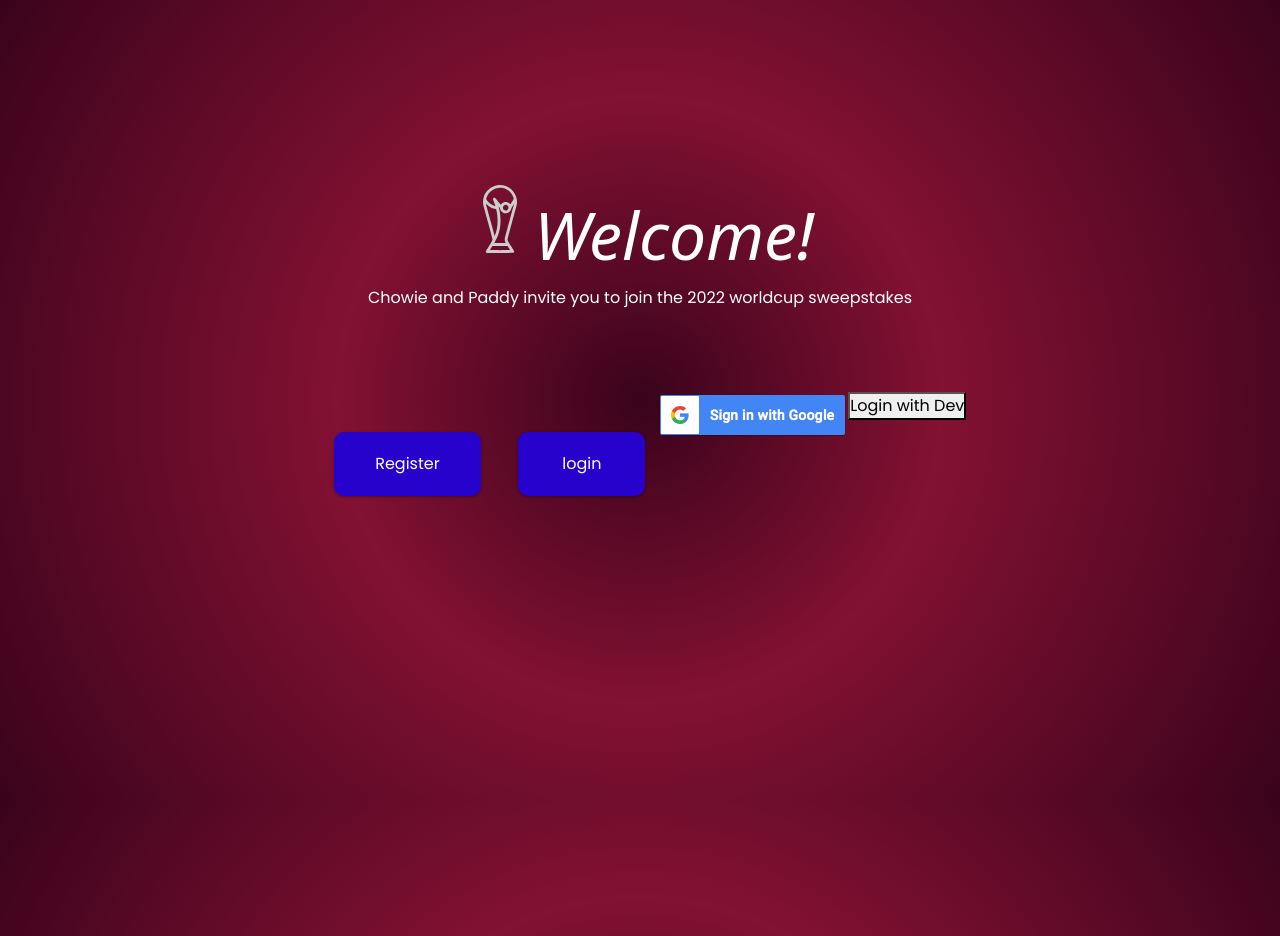
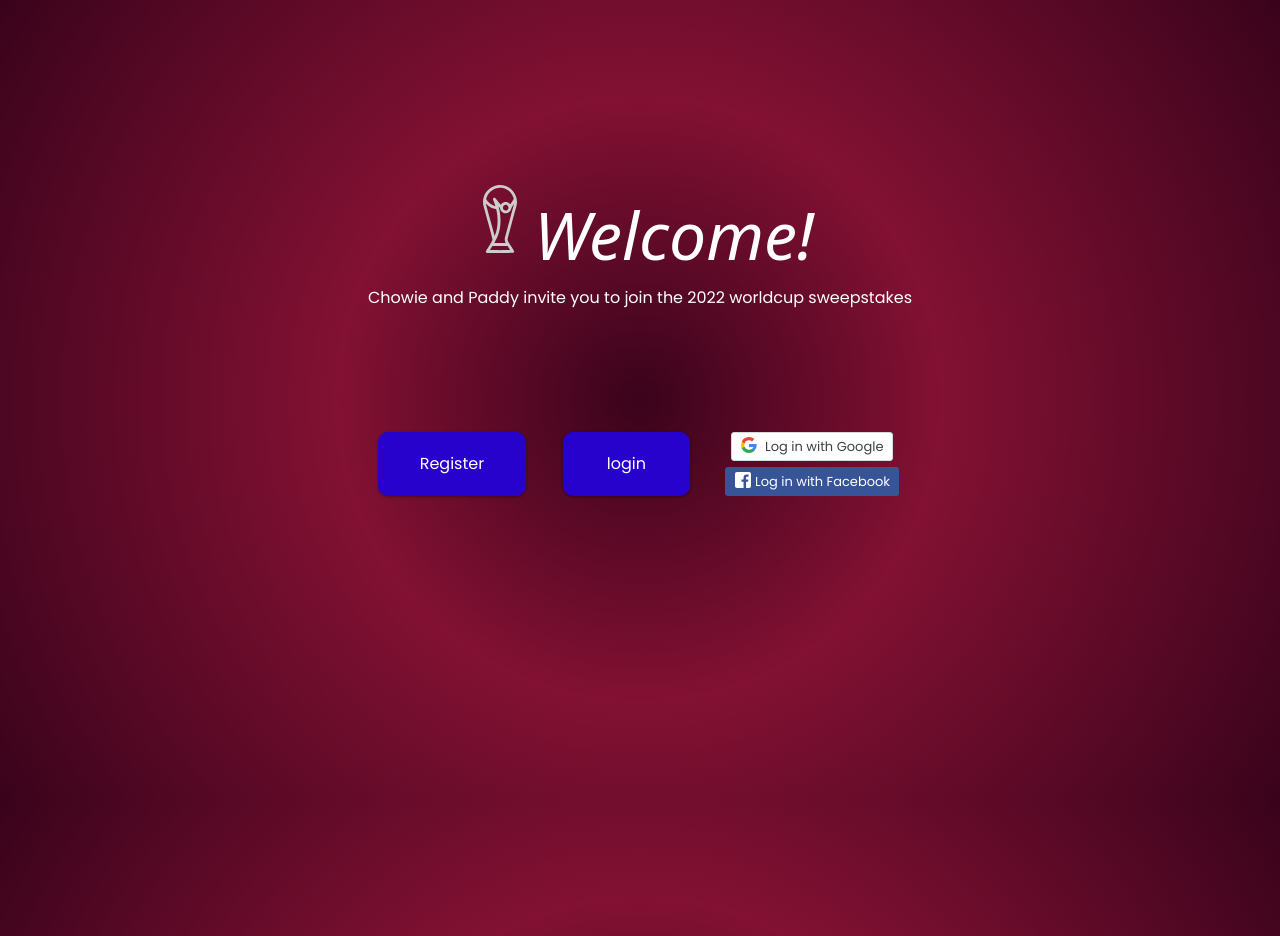
Before and after one commit to chowieuk/sweepstakes-app, a React (Create React App) app: page / in a window 1280 px wide. Built offline with nearby package versions, Linux system fonts and the light colour scheme.

Commit message:
Completed + styled social login buttons

```diff
--- a/src/components/FacebookLogin.js
+++ b/src/components/FacebookLogin.js
@@ -1,11 +1,9 @@
 import React from 'react'
 import {useRef, useEffect} from 'react';
 import {socialLogin, socialLoginErrorHandler} from '../functions/socialLogin';
-import useFacebookSDK from "../hooks/useFacebookSDK";
 
 const FacebookLogin = () => {
 
-  useFacebookSDK();
   const ref = useRef(null);
 
   useEffect(() => {
@@ -28,9 +26,9 @@ const FacebookLogin = () => {
   }, []);
 
   return (
-    <div>
-      <div ref={ref} class="fb-login-button" data-width="" data-size="large" data-button-type="continue_with" data-layout="default" data-auto-logout-link="false" data-use-continue-as="false"></div>
-    </div>
+    <button ref={ref} class="s-btn s-btn__icon s-btn__facebook bar-md" data-provider="facebook" data-oauthserver="https://www.facebook.com/v2.0/dialog/oauth" data-oauthversion="2.0">
+            <svg aria-hidden="true" class="svg-icon iconFacebook" width="18" height="18" viewBox="0 0 18 18"><path d="M3 1a2 2 0 0 0-2 2v12c0 1.1.9 2 2 2h12a2 2 0 0 0 2-2V3a2 2 0 0 0-2-2H3Zm6.55 16v-6.2H7.46V8.4h2.09V6.61c0-2.07 1.26-3.2 3.1-3.2.88 0 1.64.07 1.87.1v2.16h-1.29c-1 0-1.19.48-1.19 1.18V8.4h2.39l-.31 2.42h-2.08V17h-2.5Z" fill="#4167B2"></path></svg>
+            &nbsp;Log in with Facebook</button>
   )
 }
 
--- a/src/components/GoogleLogin.js
+++ b/src/components/GoogleLogin.js
@@ -1,7 +1,6 @@
 import React from 'react'
 import {useRef, useEffect} from 'react';
 import {socialLogin, socialLoginErrorHandler} from '../functions/socialLogin';
-import normalGoogle from '../images/btn_google_signin_dark_normal_web.png';
 
 const GoogleLogin = () => {
 
@@ -27,9 +26,10 @@ const GoogleLogin = () => {
   }, []);
 
   return (
-    <div>
-      <img ref={ref} src={normalGoogle} alt="Sign in with Google"/>
-    </div>
+
+    <button ref={ref} class="s-btn s-btn__icon s-btn__google">
+            <svg aria-hidden="true" class="native svg-icon iconGoogle" width="18" height="18" viewBox="0 0 18 18"><path d="M16.51 8H8.98v3h4.3c-.18 1-.74 1.48-1.6 2.04v2.01h2.6a7.8 7.8 0 0 0 2.38-5.88c0-.57-.05-.66-.15-1.18Z" fill="#4285F4"></path><path d="M8.98 17c2.16 0 3.97-.72 5.3-1.94l-2.6-2a4.8 4.8 0 0 1-7.18-2.54H1.83v2.07A8 8 0 0 0 8.98 17Z" fill="#34A853"></path><path d="M4.5 10.52a4.8 4.8 0 0 1 0-3.04V5.41H1.83a8 8 0 0 0 0 7.18l2.67-2.07Z" fill="#FBBC05"></path><path d="M8.98 4.18c1.17 0 2.23.4 3.06 1.2l2.3-2.3A8 8 0 0 0 1.83 5.4L4.5 7.49a4.77 4.77 0 0 1 4.48-3.3Z" fill="#EA4335"></path></svg>
+            &nbsp; Log in with Google</button>
   )
 }
 
--- a/src/pages/Welcome.js
+++ b/src/pages/Welcome.js
@@ -38,9 +38,12 @@ export default function Welcome() {
               login
             </div>
           </Link>
-          <GoogleLogin/>
-          <FacebookLogin/>
-          <DevLogin/>
+          <div className="social-login-container">
+            <div className="social-buttons">
+              <GoogleLogin/>
+              <FacebookLogin/>
+            </div>
+          </div>
         </div>
       </div>
     </>
--- a/src/pages/Welcome.scss
+++ b/src/pages/Welcome.scss
@@ -90,4 +90,88 @@
       text-decoration: none;
     }
   }
+
+  .social-login-container {
+    width: 220px;
+    position: relative;
 }
+
+.social-buttons {
+height: 100%;
+  position: absolute;
+  left: 0;
+  width: 100%;
+  top: 0;
+  display: -webkit-box;
+  display: -moz-box;
+  display: -ms-flexbox;
+  display: -webkit-flex;
+  display: flex;
+  align-items: center;
+  justify-content: center;
+  flex-direction: column;
+}
+
+.s-btn {
+min-width: 162px;
+position: relative;
+display: inline-block;
+padding: 6px 8px;
+margin: 3px 20px;
+border: 1px solid transparent;
+border-radius: 3px;
+outline: none;
+font-family: inherit;
+font-size: 13px;
+font-weight: normal;
+line-height: calc((13 + 2) / 13);
+text-align: center;
+text-decoration: none;
+cursor: pointer;
+user-select: none;
+}
+
+.s-btn__facebook {
+border-color: transparent;
+background-color: #385499;
+color: #fff;
+}
+
+.s-btn__facebook:hover, .s-btn__facebook:focus {
+background-color: #314a86;
+color: #fff;
+}
+
+.s-btn__facebook:active {
+background-color: #2a4074;
+color: #fff;
+}
+
+.s-btn__google {
+border-color: hsl(210,8%,85%);
+background-color: white;
+color: hsl(210,8%,25%);
+}
+
+.s-btn__google:hover, .s-btn__google:focus {
+border-color: hsl(210,8%,75%);
+background-color: hsl(210,8%,97.5%);
+color: hsl(210,8%,15%);
+}
+
+.s-btn__google:active {
+background-color: hsl(210,8%,95%);
+color: hsl(210,8%,5%);
+}
+
+.s-btn__icon .svg-icon {
+vertical-align: baseline;
+margin-top: -0.3em;
+margin-bottom: -0.3em;
+transition: opacity 200ms cubic-bezier(.165, .84, .44, 1);
+}
+
+.svg-icon:not(.native) * {
+fill: currentColor;
+}
+}
--- a/src/pages/welcome.css
+++ b/src/pages/welcome.css
@@ -84,4 +84,88 @@
   text-decoration: none;
 }
 
+.social-login-container {
+      width: 220px;
+      position: relative;
+}
+
+.social-buttons {
+  height: 100%;
+    position: absolute;
+    left: 0;
+    width: 100%;
+    top: 0;
+    display: -webkit-box;
+    display: -moz-box;
+    display: -ms-flexbox;
+    display: -webkit-flex;
+    display: flex;
+    align-items: center;
+    justify-content: center;
+    flex-direction: column;
+}
+
+.s-btn {
+  min-width: 162px;
+  position: relative;
+  display: inline-block;
+  padding: 6px 8px;
+  margin: 3px 20px;
+  border: 1px solid transparent;
+  border-radius: 3px;
+  outline: none;
+  font-family: inherit;
+  font-size: 13px;
+  font-weight: normal;
+  line-height: calc((13 + 2) / 13);
+  text-align: center;
+  text-decoration: none;
+  cursor: pointer;
+  user-select: none;
+}
+
+.s-btn__facebook {
+  border-color: transparent;
+  background-color: #385499;
+  color: #fff;
+}
+
+.s-btn__facebook:hover, .s-btn__facebook:focus {
+  background-color: #314a86;
+  color: #fff;
+}
+
+.s-btn__facebook:active {
+  background-color: #2a4074;
+  color: #fff;
+}
+
+.s-btn__google {
+border-color: hsl(210,8%,85%);
+background-color: white;
+color: hsl(210,8%,25%);
+}
+
+.s-btn__google:hover, .s-btn__google:focus {
+  border-color: hsl(210,8%,75%);
+  background-color: hsl(210,8%,97.5%);
+  color: hsl(210,8%,15%);
+}
+
+.s-btn__google:active {
+  background-color: hsl(210,8%,95%);
+  color: hsl(210,8%,5%);
+}
+
+.s-btn__icon .svg-icon {
+vertical-align: baseline;
+margin-top: -0.3em;
+margin-bottom: -0.3em;
+transition: opacity 200ms cubic-bezier(.165, .84, .44, 1);
+}
+
+.svg-icon:not(.native) * {
+  fill: currentColor;
+}
+
 /*# sourceMappingURL=welcome.css.map */
```
